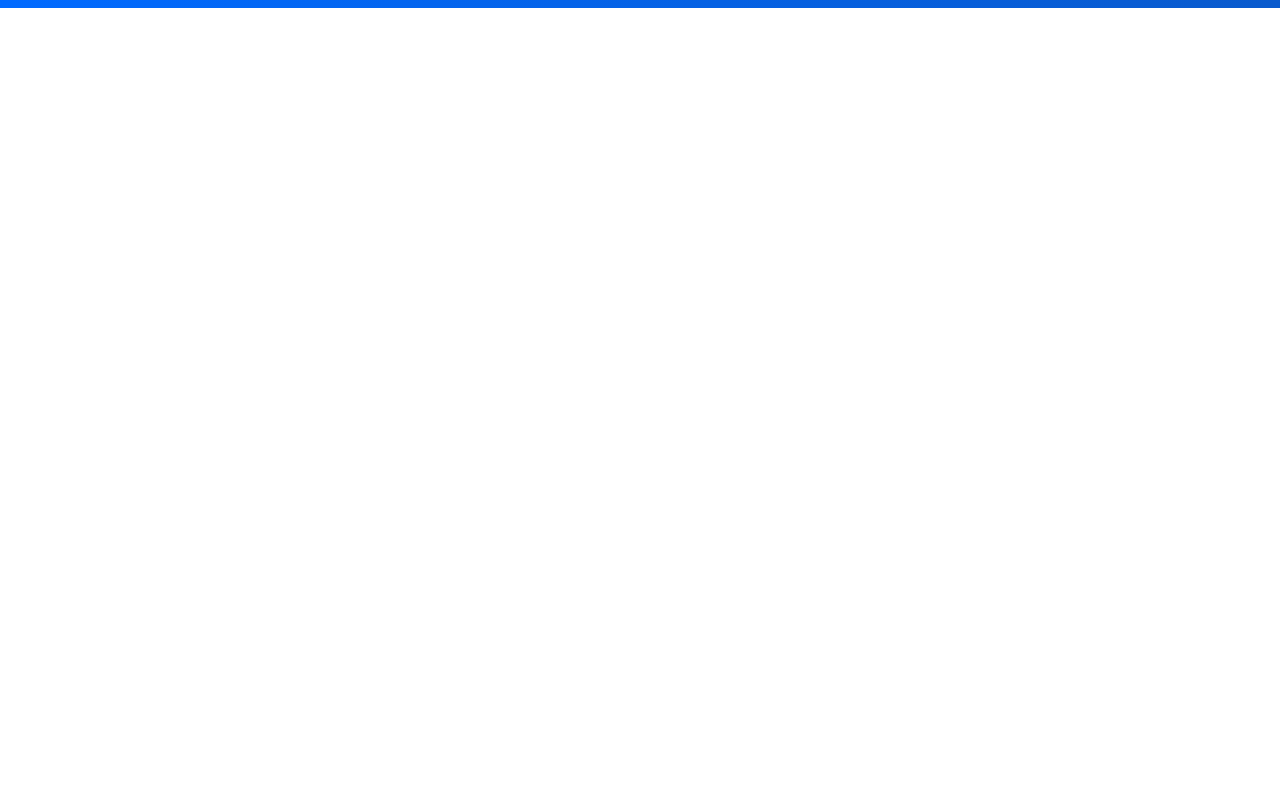
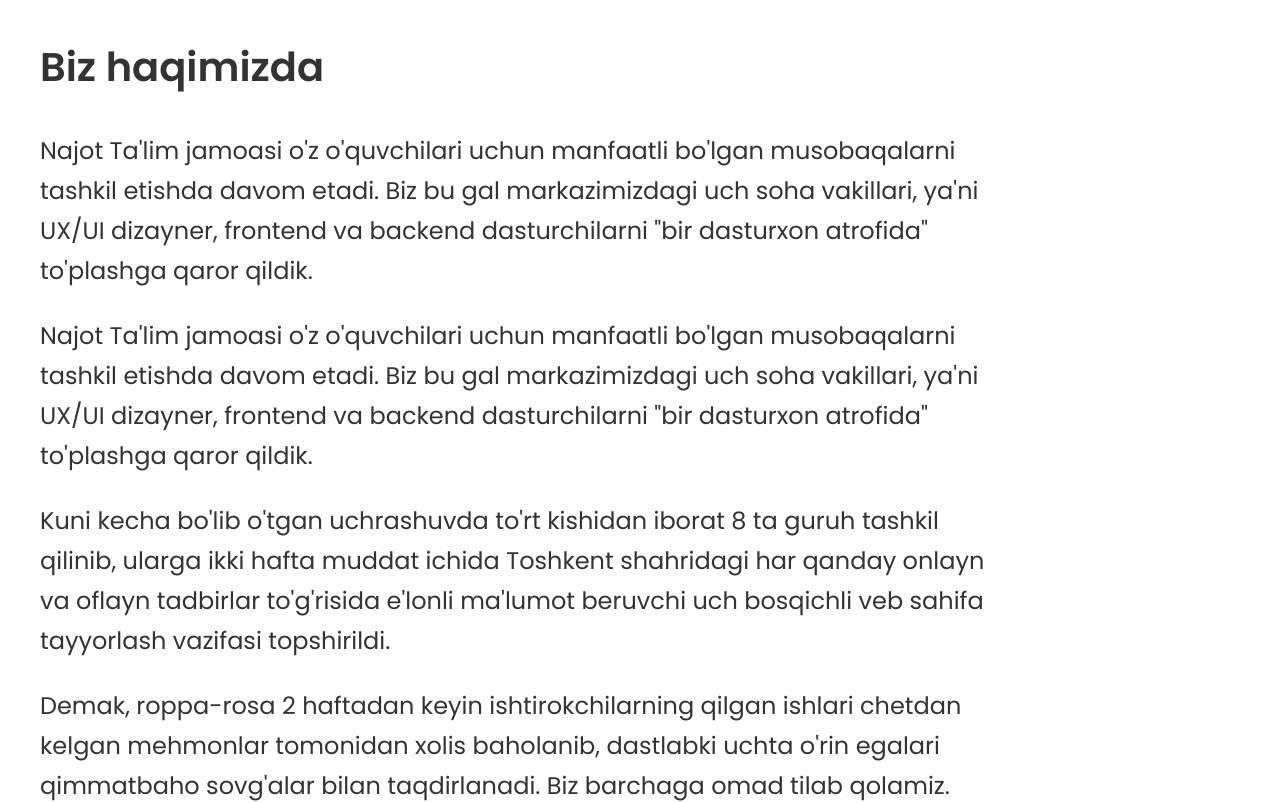
Before and after one commit to JakhongirYusupov/Pressa, a React (Create React App) app: page /about-us in a window 1280 px wide. Shown: the part 200-1003 px from the top of the page. Before the commit the page ends 800 px from the top, so only its background shows below. Built offline with nearby package versions, Linux system fonts and the light colour scheme.

Commit message:
about page have done

```diff
--- /dev/null
+++ b/src/pages/AboutUs/AboutUs.jsx
@@ -0,0 +1,40 @@
+import HeroUrl from "../../components/HeroUrl/HeroUrl";
+import "./AboutUs.scss";
+
+export default function AboutUs() {
+  return (
+    <div className="about">
+      <div className="container">
+        <HeroUrl title={"Biz haqimizda"} />
+        <h1 className="about-title">Biz haqimizda</h1>
+        <p>
+          Najot Ta'lim jamoasi o'z o'quvchilari uchun manfaatli bo'lgan
+          musobaqalarni tashkil etishda davom etadi. Biz bu gal markazimizdagi
+          uch soha vakillari, ya'ni UX/UI dizayner, frontend va backend
+          dasturchilarni "bir dasturxon atrofida" to'plashga qaror qildik.
+        </p>
+        <br />
+        <p>
+          Najot Ta'lim jamoasi o'z o'quvchilari uchun manfaatli bo'lgan
+          musobaqalarni tashkil etishda davom etadi. Biz bu gal markazimizdagi
+          uch soha vakillari, ya'ni UX/UI dizayner, frontend va backend
+          dasturchilarni "bir dasturxon atrofida" to'plashga qaror qildik.
+        </p>
+        <br />
+        <p>
+          Kuni kecha bo'lib o'tgan uchrashuvda to'rt kishidan iborat 8 ta guruh
+          tashkil qilinib, ularga ikki hafta muddat ichida Toshkent shahridagi
+          har qanday onlayn va oflayn tadbirlar to'g'risida e'lonli ma'lumot
+          beruvchi uch bosqichli veb sahifa tayyorlash vazifasi topshirildi.
+        </p>
+        <br />
+        <p>
+          Demak, roppa-rosa 2 haftadan keyin ishtirokchilarning qilgan ishlari
+          chetdan kelgan mehmonlar tomonidan xolis baholanib, dastlabki uchta
+          o'rin egalari qimmatbaho sovg'alar bilan taqdirlanadi. Biz barchaga
+          omad tilab qolamiz.{" "}
+        </p>
+      </div>
+    </div>
+  );
+}
--- /dev/null
+++ b/src/pages/AboutUs/AboutUs.scss
@@ -0,0 +1,15 @@
+@import "../../assets/styles/global.scss";
+
+.about {
+  padding-bottom: 190px;
+
+  &-title {
+    margin: 20px 0 40px;
+    @include FontStyles(600, 40px, 48px, $greyColor);
+  }
+
+  & p {
+    max-width: 960px;
+    @include FontStyles(400, 24px, 40px, $greyColor);
+  }
+}
--- a/src/router.js
+++ b/src/router.js
@@ -3,6 +3,7 @@ import Home from "./pages/Home/Home";
 import Layout from "./components/Layout/Layout";
 import Login from "./pages/Login/Login";
 import Detail from "./pages/Detail/Detail";
+import AboutUs from "./pages/AboutUs/AboutUs";
 
 export const Router = () => {
   return (
@@ -12,6 +13,7 @@ export const Router = () => {
           <Route path="/" element={<Home />} />
           <Route path="/admin" element={<Login />} />
           <Route path="/detail/:id" element={<Detail />} />
+          <Route path="/about-us" element={<AboutUs />} />
         </Routes>
       </Layout>
     </>
```
